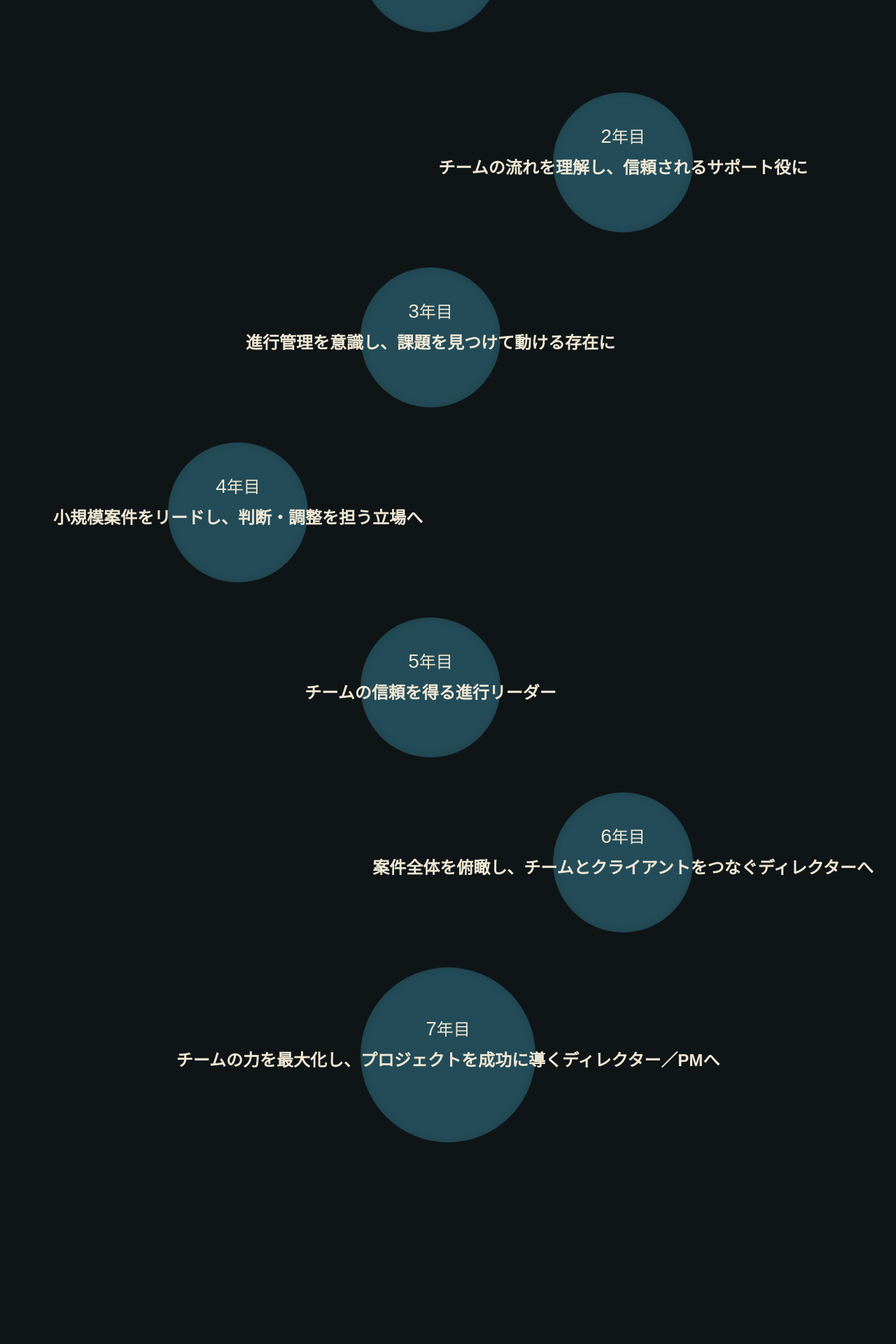
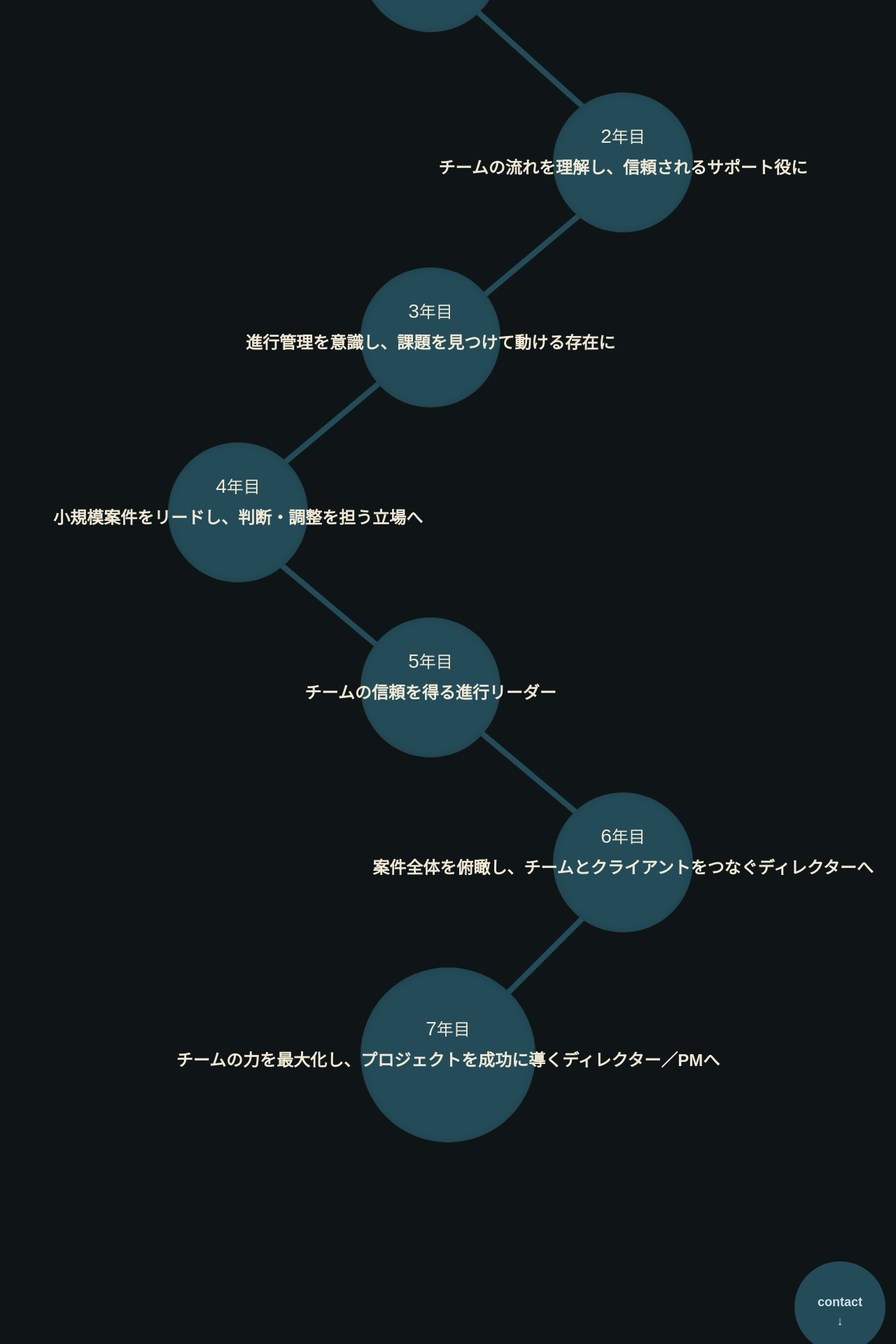
Before and after one commit to ishimaruryouto/Portfolio, a Next.js app: page /About in a window 1280 px wide. Shown: the part 2140-4060 px from the top of the page at 70% size. Before the commit the page ends 3772 px from the top, so only its background shows below. Built offline with nearby package versions, Linux system fonts and the light colour scheme.

Commit message:
About大枠完成

```diff
--- a/app/About/page.tsx
+++ b/app/About/page.tsx
@@ -2,14 +2,16 @@ import Image from "next/image";
 import Link from "next/link";
 import styles from "./page.module.scss";
 import AboutMainvisual from "../Components/AboutMainvisual/AboutMainvisual";
-import ProfileSection from "../Components/ProfileSection/ProfileSection";
+import Profile from "../Components/ProfileSection/ProfileSection";
 import CarrerVison from "../Components/CareerVisionSection/CareerVisionSection";
+import Contact from "../Components/ContactSection/ContactSection";
 export default function About() {
     return (
         <>
             <AboutMainvisual />
-            <ProfileSection />
+            <Profile />
             <CarrerVison />
+            <Contact />
         </>
     );
 }
--- a/app/Components/CareerVisionSection/CareerVisionSection.module.scss
+++ b/app/Components/CareerVisionSection/CareerVisionSection.module.scss
@@ -15,6 +15,7 @@
 }
 
 .career_wrap {
+    position: relative;
     width: fit-content;
     margin: 0 auto;
     // border: 1px solid tomato;
@@ -27,6 +28,7 @@
     background-color: $bg-color;
     border-radius: 50%;
     box-shadow: 0 0 10px 0 rgba(26, 26, 26, 0.25) inset;
+    z-index: 10;
 
     .career_text {
         position: absolute;
@@ -98,3 +100,69 @@
         // }
     }
 }
+
+.line1 {
+    position: absolute;
+    top: 310px;
+    left: 50%;
+    width: 260px;
+    height: 8px;
+    background: $bg-color;
+    transform: rotate(42deg);
+    z-index: 0;
+}
+
+.line2 {
+    position: absolute;
+    top: 700px;
+    left: -80%;
+    width: 600px;
+    height: 8px;
+    background: $bg-color;
+    transform: rotate(-40deg);
+    z-index: 0;
+}
+
+.line3 {
+    position: absolute;
+    top: 1200px;
+    left: -80%;
+    width: 600px;
+    height: 8px;
+    background: $bg-color;
+    transform: rotate(40deg);
+    z-index: 0;
+}
+
+.line4 {
+    position: absolute;
+    top: 1600px;
+    left: 45%;
+    width: 260px;
+    height: 8px;
+    background: $bg-color;
+    transform: rotate(-45deg);
+    z-index: 0;
+}
+
+
+.contact_circle {
+    position: absolute;
+    bottom: -700px;
+    right: -500px;
+    width: 130px;
+    height: 130px;
+    border-radius: 50%;
+    background-color: $bg-color;
+
+    .contact_text {
+        padding-top: 45px;
+
+        p {
+            color: $sub-text-color;
+            font-size: $mini-text-size;
+            text-align: center;
+            font-weight: bold;
+        }
+    }
+}
--- a/app/Components/CareerVisionSection/CareerVisionSection.tsx
+++ b/app/Components/CareerVisionSection/CareerVisionSection.tsx
@@ -54,7 +54,22 @@ export default function CareerVisionSection() {
                         <p>チームの力を最大化し、プロジェクトを成功に導くディレクター／PMへ</p>
                     </div>
                 </div>
+
+                <div className={styles.line1}></div>
+                <div className={styles.line2}></div>
+                <div className={styles.line3}></div>
+                <div className={styles.line4}></div>
+                {/* <div className={`${styles.line} ${styles.l6_5}`}></div>
+                <div className={`${styles.line} ${styles.l5_4}`}></div>
+                <div className={`${styles.line} ${styles.l4_3}`}></div> */}
+                <div className={styles.contact_circle}>
+                    <div className={styles.contact_text}>
+                        <p>contact</p>
+                        <p>↓</p>
+                    </div>
+                </div>
             </div>
+
         </>
     );
 }
--- a/app/Components/ContactSection/ContactSection.module.scss
+++ b/app/Components/ContactSection/ContactSection.module.scss
@@ -3,7 +3,7 @@
 
 .h2 {
     @include h2_style;
-    margin-top: 1080px;
+    margin-top: 800px;
 }
 
 .contact_wrap {
@@ -12,7 +12,7 @@
     background-color: $bg-color;
     border-radius: 20px;
     margin: 0 auto;
-    border: 1px solid tomato;
+    // border: 1px solid tomato;
 
     p {
         color: $main-text-color;
--- a/app/Components/ContactSection/ContactSection.tsx
+++ b/app/Components/ContactSection/ContactSection.tsx
@@ -16,9 +16,7 @@ export default function ContactSection() {
                     <Image src="/img/tell.png" alt="メール" width={40} height={40} />
                     <p>080-7965-5658</p>
                 </div>
-
             </div>
-
         </>
     );
 }
```
